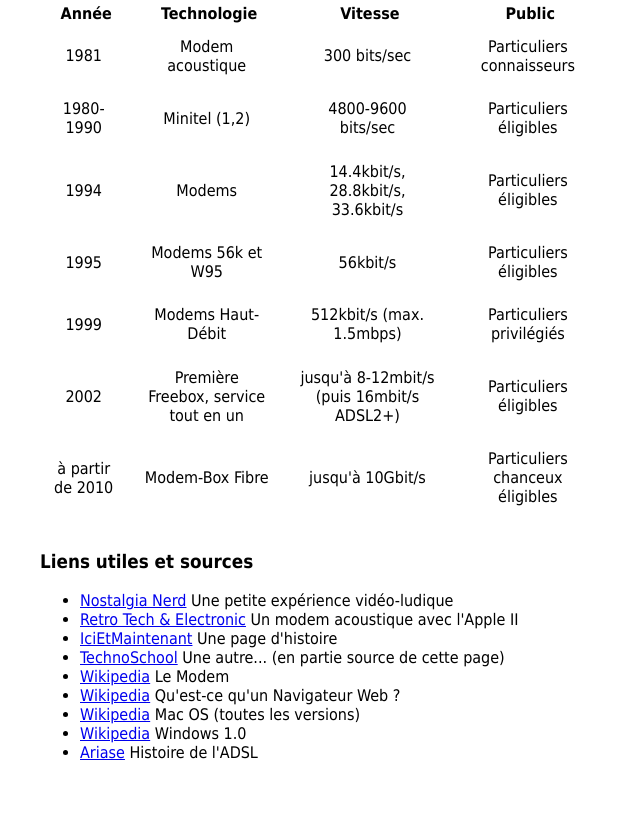
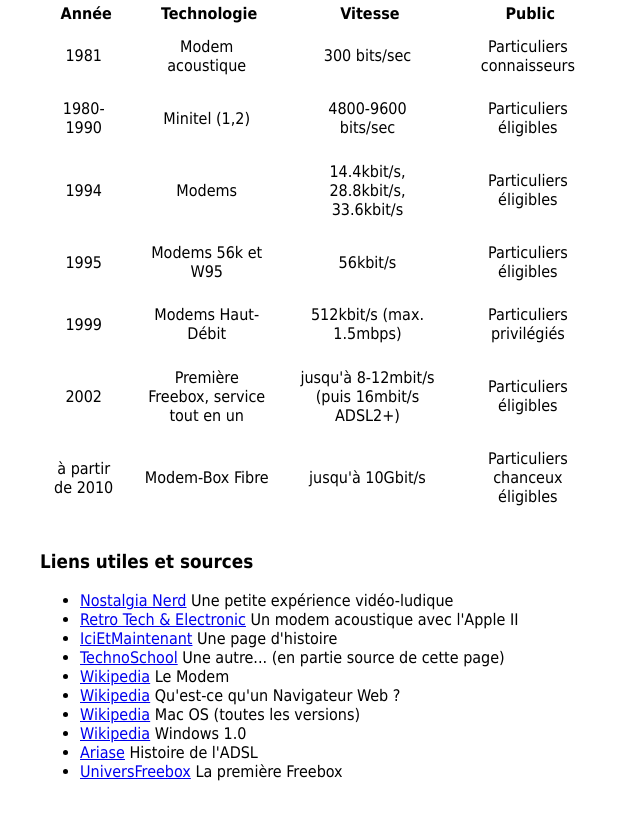
Before and after one commit to funfake/isn-projects, a plain HTML site: page TP-1 Premiere Page Web/42-brisa-william.html in a window 1280 px wide. Shown: the part 1711-2524 px from the top of the page, without its empty margins (0-640 px from the left). Drawn offline with Linux system fonts and the light colour scheme.

Commit message:
Added Univers Freebox : 1st Freebox (Source)

```diff
--- a/TP-1 Premiere Page Web/42-brisa-william.html
+++ b/TP-1 Premiere Page Web/42-brisa-william.html
@@ -124,6 +124,7 @@
                 <li><a href="https://fr.wikipedia.org/wiki/Mac_OS" target="_BLANK">Wikipedia</a> Mac OS (toutes les versions)</li>
                 <li><a href="https://fr.wikipedia.org/wiki/Windows_1.0" target="_BLANK">Wikipedia</a> Windows 1.0</li>
                 <li><a href="https://blog.ariase.com/box/dossiers/bilan-adsl-degroupage" target="_BLANK">Ariase</a> Histoire de l'ADSL</li>
+                <li><a href="https://www.universfreebox.com/article/40650/Il-y-a-15-ans-naissait-la-Freebox-1ere-box-triple-play-au-monde" target="_BLANK">UniversFreebox</a> La première Freebox</li>
             </ul>
         </footer>
 
```
